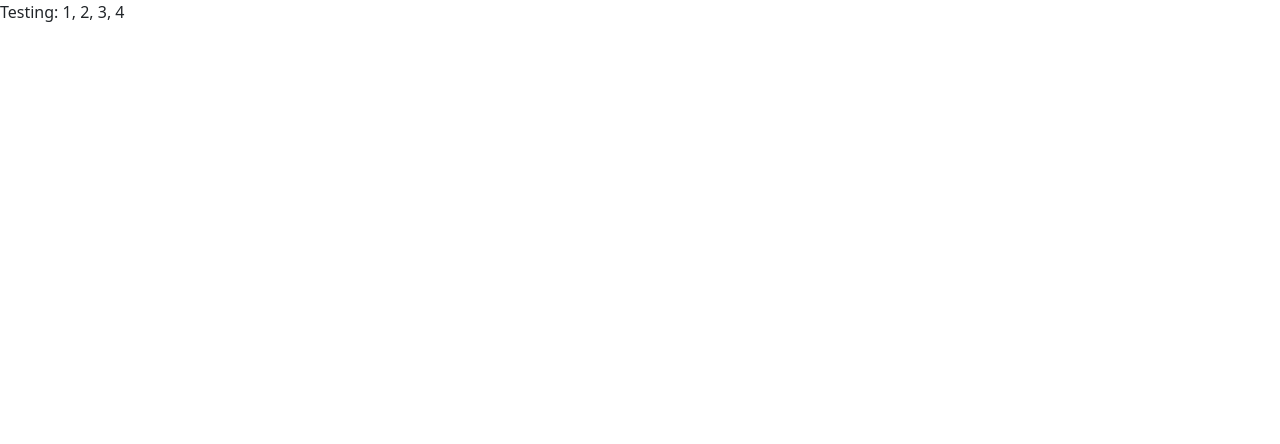
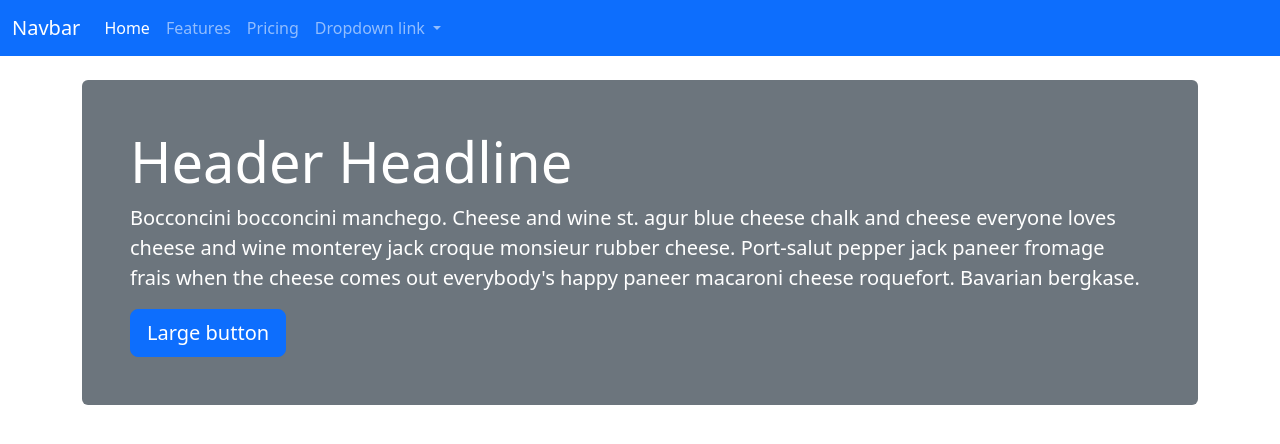
Before and after one commit to Nico-Go-Git/nicolas-bootstrap, a website: page src/index.html in a window 1280 px wide. Drawn offline with nearby package versions, Linux system fonts and the light colour scheme; files that its build step writes are made by us from their sources; files whose address does not match are found by name.

Commit message:
Jumbotron Header

```diff
--- a/src/index.html
+++ b/src/index.html
@@ -8,8 +8,45 @@
 </head>
 
 <body>
-  <!-- Content starts here -->
-  <p>Testing: 1, 2, 3, 4</p>
+  <nav class="navbar navbar-expand-lg bg-primary" data-bs-theme="dark">
+    <div class="container-fluid">
+      <a class="navbar-brand" href="#">Navbar</a>
+      <button class="navbar-toggler" type="button" data-bs-toggle="collapse" data-bs-target="#navbarNavDropdown" aria-controls="navbarNavDropdown" aria-expanded="false" aria-label="Toggle navigation">
+        <span class="navbar-toggler-icon"></span>
+      </button>
+      <div class="collapse navbar-collapse" id="navbarNavDropdown">
+        <ul class="navbar-nav">
+          <li class="nav-item">
+            <a class="nav-link active" aria-current="page" href="#">Home</a>
+          </li>
+          <li class="nav-item">
+            <a class="nav-link" href="#">Features</a>
+          </li>
+          <li class="nav-item">
+            <a class="nav-link" href="#">Pricing</a>
+          </li>
+          <li class="nav-item dropdown">
+            <a class="nav-link dropdown-toggle" href="#" role="button" data-bs-toggle="dropdown" aria-expanded="false">
+              Dropdown link
+            </a>
+            <ul class="dropdown-menu">
+              <li><a class="dropdown-item" href="#">Action</a></li>
+              <li><a class="dropdown-item" href="#">Another action</a></li>
+              <li><a class="dropdown-item" href="#">Something else here</a></li>
+            </ul>
+          </li>
+        </ul>
+      </div>
+    </div>
+  </nav>
+  <div class="container">
+    <header class="bg-secondary text-white my-4  p-5 rounded">
+      <h1 class="display-4">Header Headline</h1>
+      <p class="lead">Bocconcini bocconcini manchego. Cheese and wine st. agur blue cheese chalk and cheese everyone loves cheese and wine monterey jack croque monsieur rubber cheese. Port-salut pepper jack paneer fromage frais when the cheese comes out everybody's happy paneer macaroni cheese roquefort. Bavarian bergkase.
+      </p>
+      <button type="button" class="btn btn-primary btn-lg">Large button</button>
+    </header>
+  </div>
 
   <!-- Closing scripts here -->
   <script src="js/bootstrap.bundle.min.js"></script>
```
Also changed, not shown: docs/index.html (+39 -2 lines).
